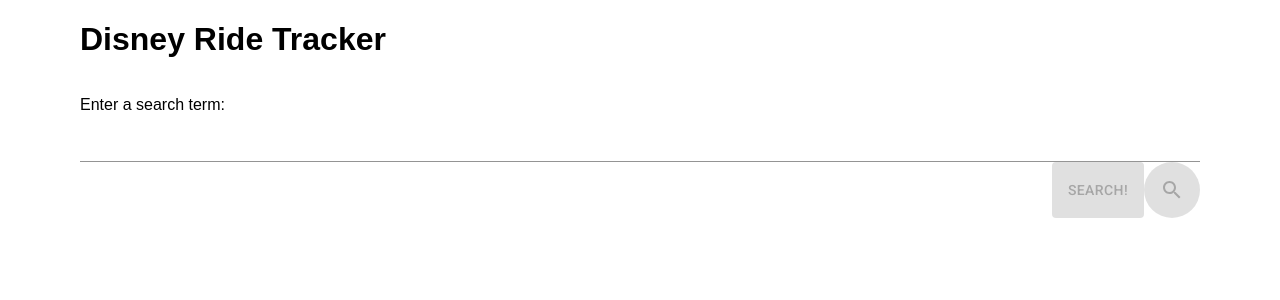
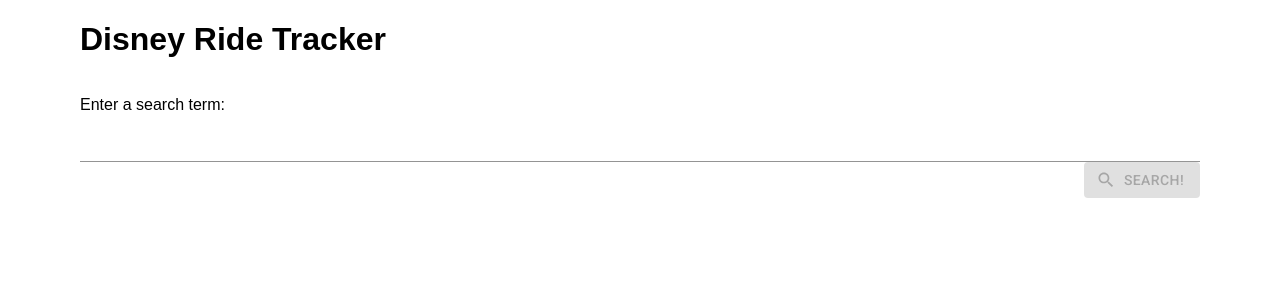
Before and after one commit to whynot1597/Disney_Ride_Tracker, a React (Create React App) app: page / in a window 1280 px wide. Shown: the top 300 px of the page. Built offline with nearby package versions, Linux system fonts and the light colour scheme.

Commit message:
integrate the two buttons

```diff
--- a/src/SearchForm.js
+++ b/src/SearchForm.js
@@ -8,7 +8,6 @@
 import { searchGifs } from './api'
 
 import Button from '@material-ui/core/Button'
-import Fab from '@material-ui/core/Fab'
 import SearchIcon from '@material-ui/icons/Search'
 import Input from '@material-ui/core/Input';
 
@@ -43,10 +42,7 @@
       <Input name="query" type="text" value={query} onChange={handleQueryChange} />
 
       <div className="ButtonBar">
-        <Button type="submit" variant="contained" color="secondary" disabled={!query}>Search!</Button>
-        <Fab color="primary" aria-label="search" type="submit" disabled={!query}>
-          <SearchIcon />
-        </Fab>
+        <Button type="submit" startIcon={<SearchIcon />} variant="contained" color="secondary" disabled={!query}>Search!</Button>
       </div>
 
       {error && (
```
